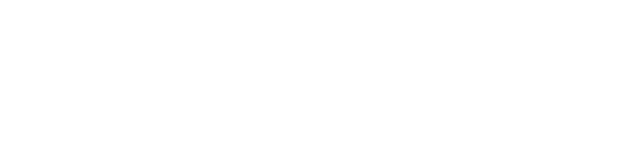
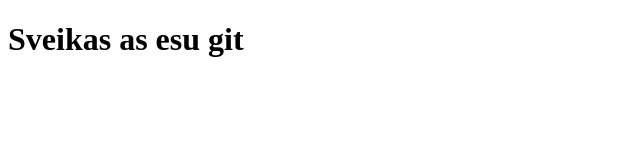
Before and after one commit to Bulviakasis/Pirma-repozitorija, a plain HTML site: page index.html in a window 1280 px wide. Shown: the whole page, without its empty margins (0-640 px from the left). Drawn offline with Linux system fonts and the light colour scheme.

Commit message:
Init commit

```diff
--- a/index.html
+++ b/index.html
@@ -6,6 +6,8 @@
     <title>Document</title>
 </head>
 <body>
-
+   <header>
+    <h1>Sveikas as esu git</h1>
+   </header>
 </body>
 </html>
```
Also changed, not shown: file1.txt (added).
